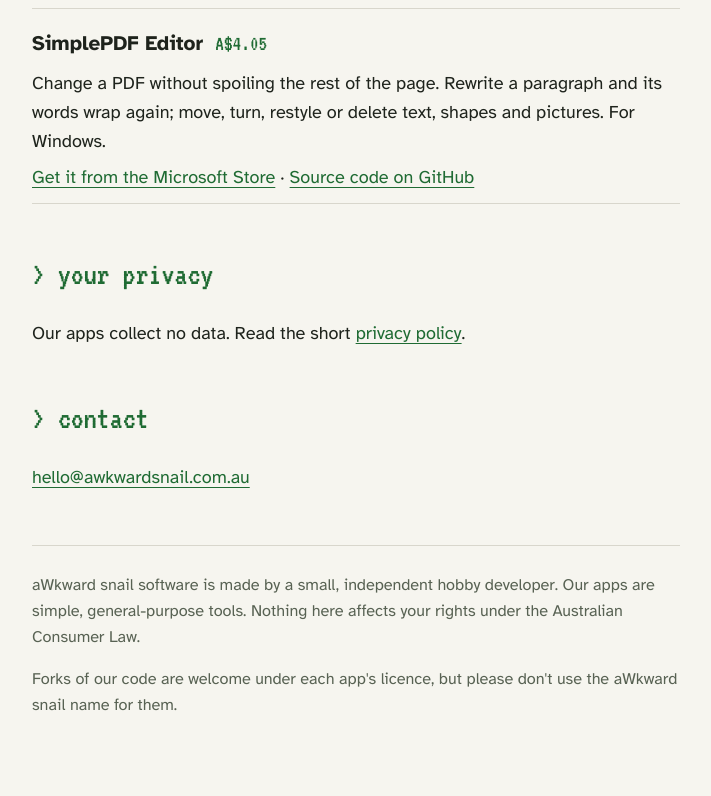
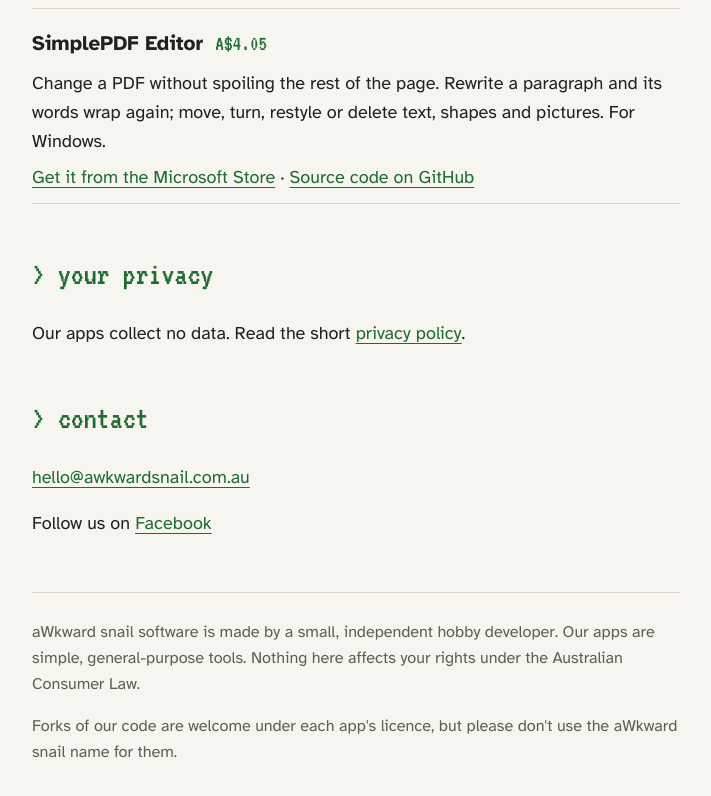
Before and after one commit to AwkwardSnail/awkwardsnail.github.io, a plain HTML site: page index.html in a window 1280 px wide. Shown: the part 1900-2696 px from the top of the page, without its empty margins (284-995 px from the left). Drawn offline with Linux system fonts and the light colour scheme.

Commit message:
Contact: add the Facebook Page
Co-Authored-By: Claude Opus 5.5 <noreply@anthropic.com>
Claude-Session: https://claude.ai/code/session_01J5P2eYg37iJAa2ahsdhtkB

```diff
--- a/index.html
+++ b/index.html
@@ -106,6 +106,7 @@
 
   <h2>&gt; contact</h2>
   <p><a href="mailto:hello@awkwardsnail.com.au">hello@awkwardsnail.com.au</a></p>
+  <p>Follow us on <a href="https://www.facebook.com/profile.php?id=61596796441449">Facebook</a></p>
 
   <hr>
   <footer>
```
